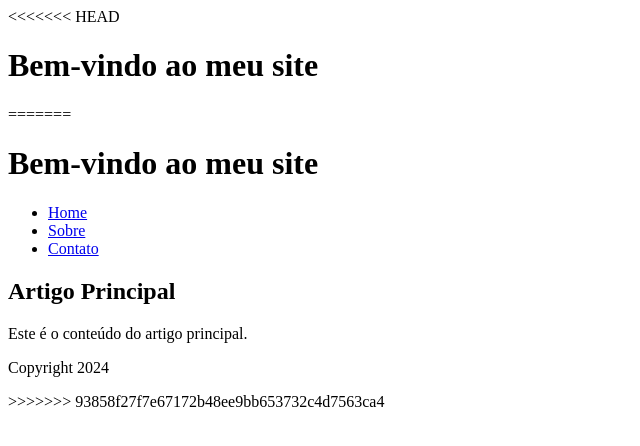
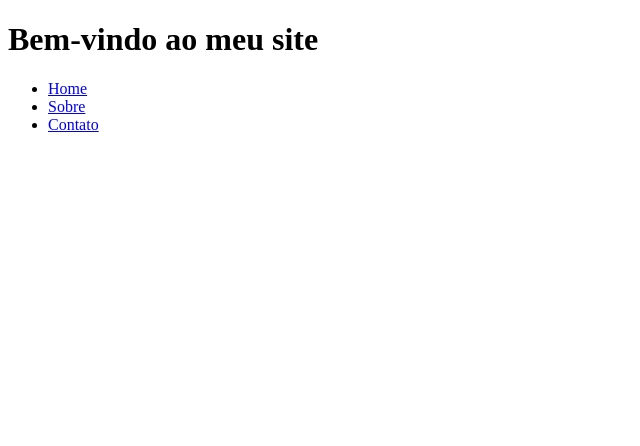
Before and after one commit to capacita-brasil-html-atividade/correcao-html, a plain HTML site: page index.html in a window 1280 px wide. Shown: the whole page, without its empty margins (0-640 px from the left). Drawn offline with Linux system fonts and the light colour scheme.

Commit message:
minhas alterações

```diff
--- a/index.html
+++ b/index.html
@@ -1,31 +1,26 @@
 <!DOCTYPE html>
 <html lang="pt-br">
-<<<<<<< HEAD
-
 <head>
   <meta charset="UTF-8">
   <meta name="viewport" content="width=device-width, initial-scale=1.0">
   <title>Exemplo_01</title>
 </head>
-
 <body>
   <header>
     <h1>Bem-vindo ao meu site</h1>
+  </header>
 
-  </header>
-  <main>
+  <nav> <!--adicionei tag de fechamento para nav e posicionei logo após o header-->
+    <ul>
+       <li><a href="#home">Home</a></li> <!--envelopei os links em tag de listas-->
+       <li><a href="#sobre">Sobre</a></li>
+       <li><a href="#contato">Contato</a></li>
+    </ul>
+  </nav>
+  <main> <!--aidicionei tag main para inserção do conteúdo principal aqui-->
 
   </main>
   <!--
-      <nav> Joyce
-       <ul>Joyce
-          <li><a href="#home">Home</a></li>
-          <li><a href="#sobre">Sobre</a></li>
-          <li> <a href="#contato">Contato</a></li>
-        </ul>
-      </nav>Joyce
-    <main>Joyce
-    </main>
     <h2>Artigo Principal</h2>
     <article>
       <p>Este é o conteúdo do artigo principal.</p>
@@ -38,34 +33,4 @@
 
   -->
 </body>
-
 </html>
-=======
-  <head>
-    <meta charset="UTF-8" />
-    <meta name="viewport" content="width=device-width, initial-scale=1.0" />
-    <title>Exemplo_01</title>
-  </head>
-  <body>
-    <header>
-      <h1>Bem-vindo ao meu site</h1>
-      <nav>
-        <ul>
-          <li><a href="#home">Home</a></li>
-          <li><a href="#sobre">Sobre</a></li>
-          <li><a href="#contato">Contato</a></li>
-        </ul>
-      </nav>
-    </header>
-    <main>
-      <article>
-        <h2>Artigo Principal</h2>
-        <p>Este é o conteúdo do artigo principal.</p>
-      </article>
-    </main>
-    <footer>
-      <p>Copyright 2024</p>
-    </footer>
-  </body>
-</html>
->>>>>>> 93858f27f7e67172b48ee9bb653732c4d7563ca4
```
